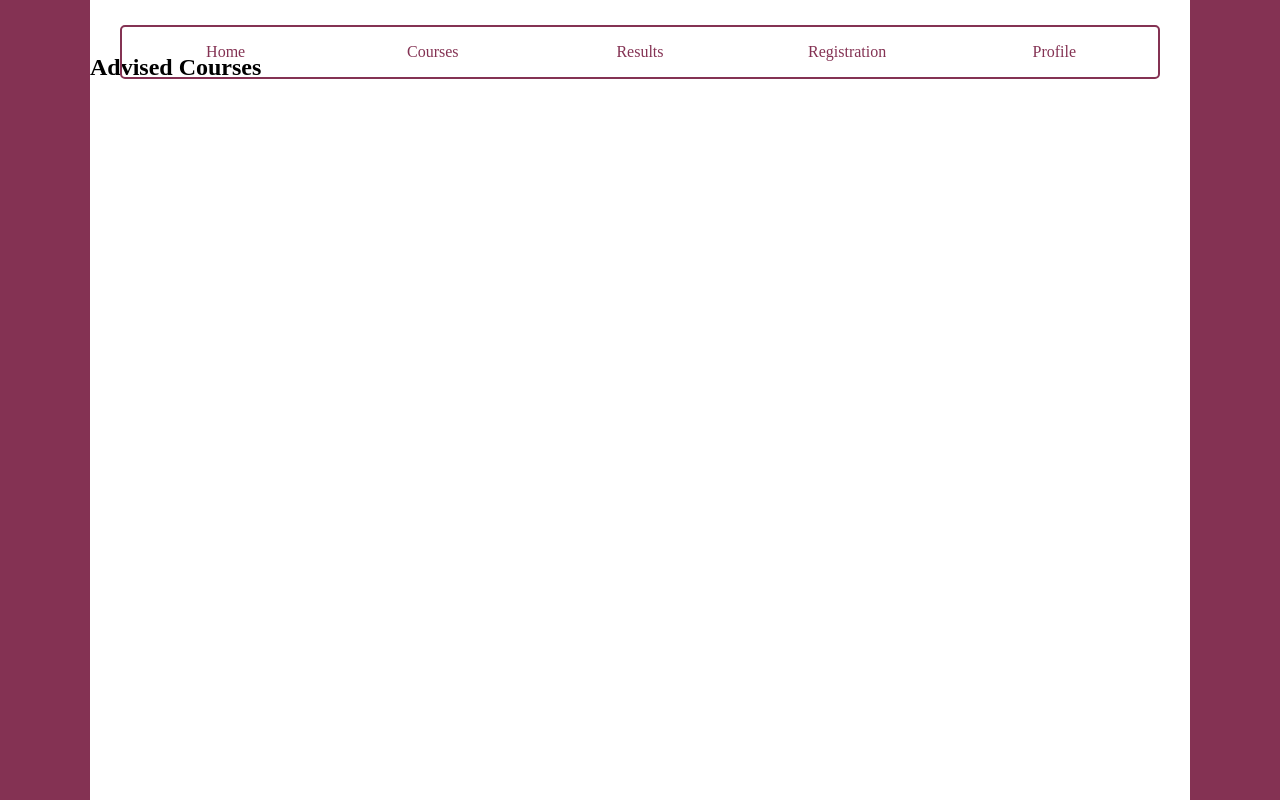
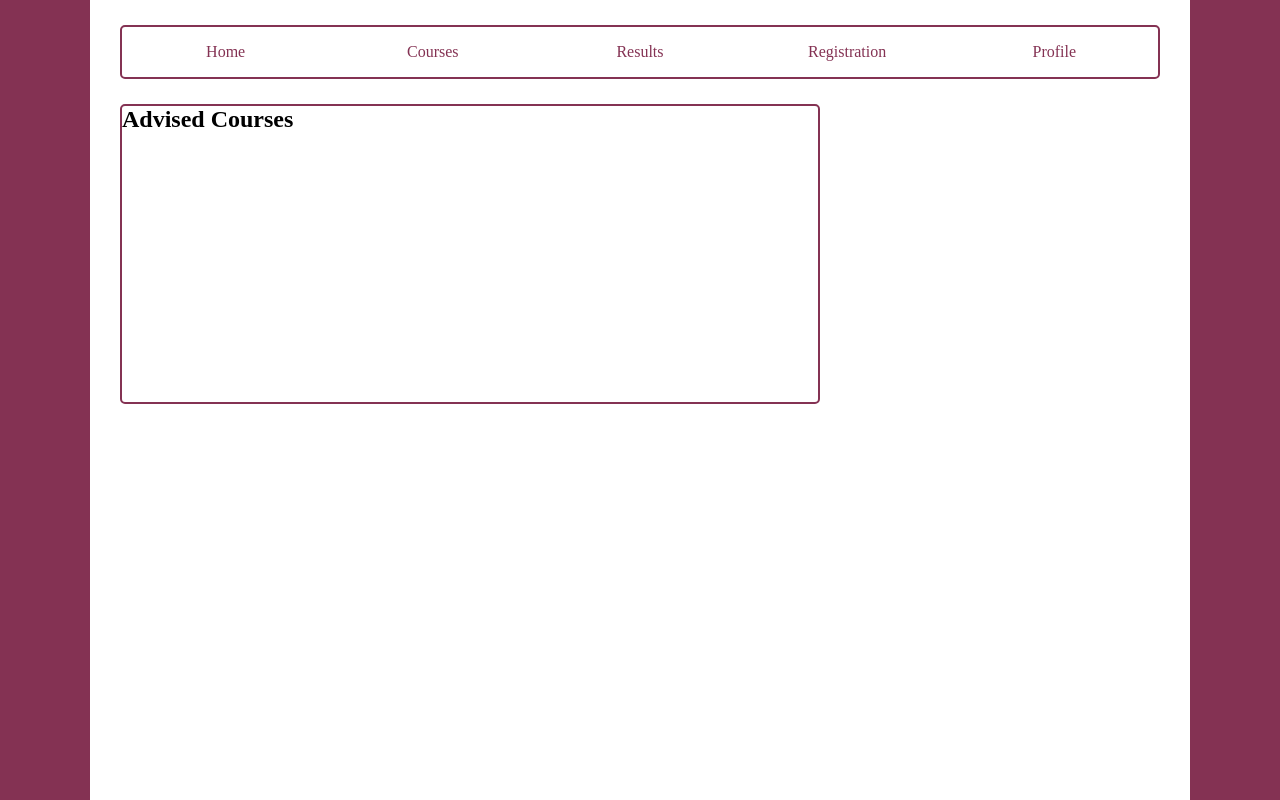
Before and after one commit to arefin-aareef/portal, a plain HTML site: page student.html in a window 1280 px wide. Drawn offline with Linux system fonts and the light colour scheme.

Commit message:
coursse section

```diff
--- a/student.html
+++ b/student.html
@@ -39,9 +39,14 @@
                 </a>
             </div>
 
-            <div class="advised_courses">
+            <div class="dropdown_nav">
+
+            </div>
+
+            <div class="course_container">
                 <h2>Advised Courses</h2>
             </div>
+
         </div>
 
 
```
